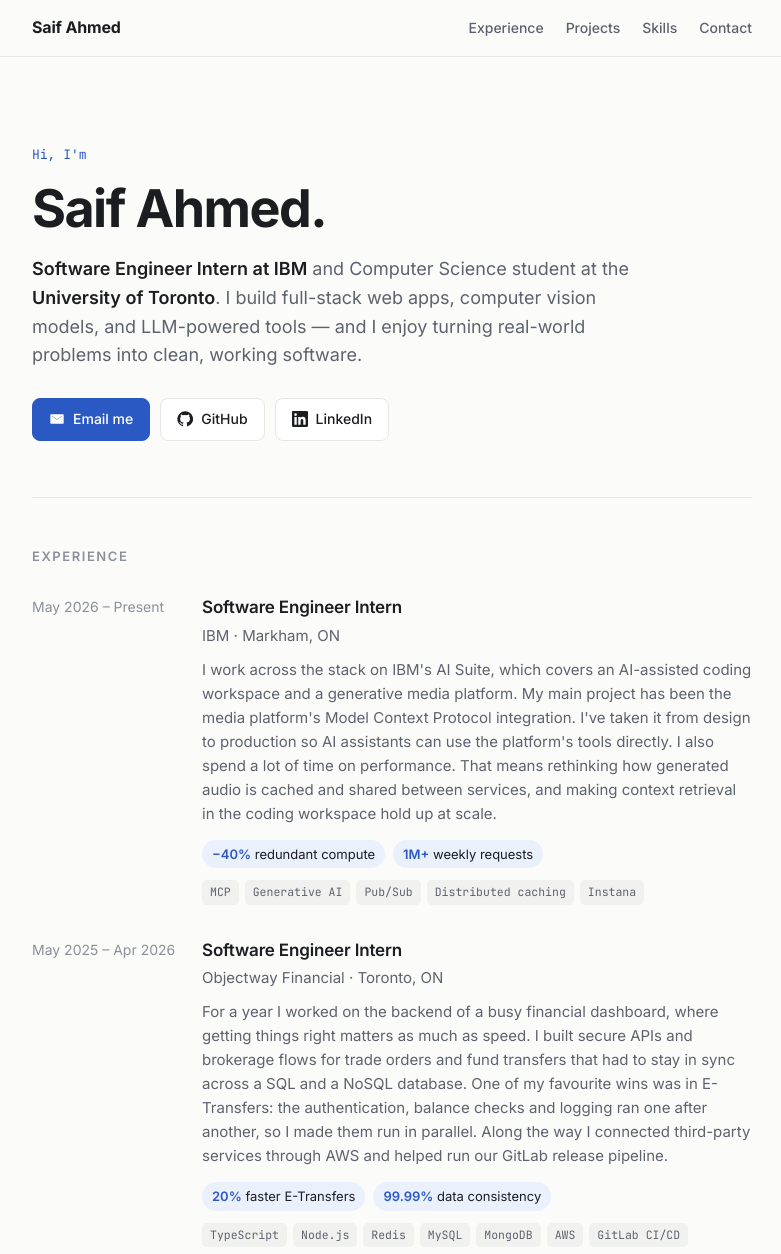
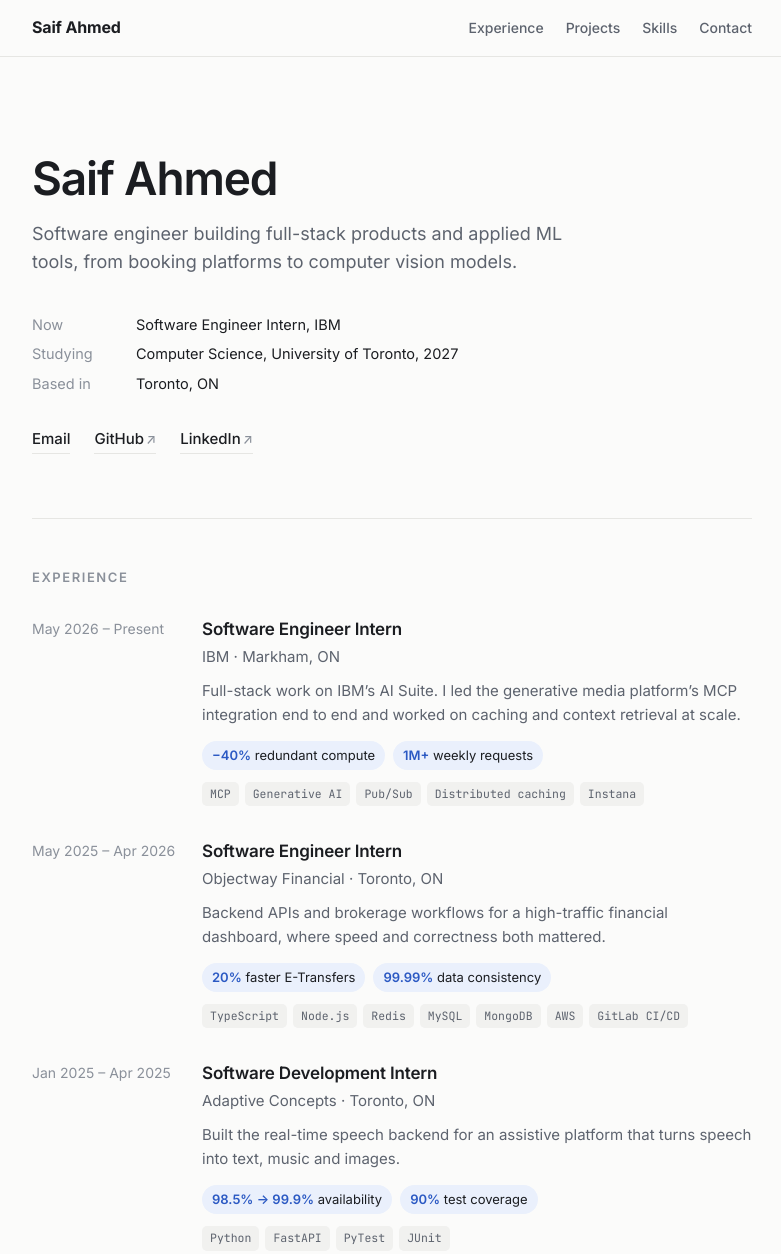
Before and after one commit to Saif-Ahh/Saif-Ahh.github.io, a plain HTML site: page index.html in a window 1280 px wide. Shown: the top 1254 px of the page, without its empty margins (248-1029 px from the left). Drawn offline with Linux system fonts and the light colour scheme.

Commit message:
Simplify hero and shorten experience descriptions

```diff
--- a/index.html
+++ b/index.html
@@ -62,14 +62,23 @@
   nav ul a:hover { color: var(--text); text-decoration: none; }
 
   /* Hero */
-  header.hero { padding: 88px 0 56px; }
-  .eyebrow {
-    font-family: "JetBrains Mono", ui-monospace, monospace;
-    font-size: 13px; color: var(--accent); margin-bottom: 14px;
+  header.hero { padding: 96px 0 64px; }
+  h1 { font-size: clamp(34px, 6vw, 46px); line-height: 1.1; letter-spacing: -0.025em; font-weight: 600; }
+  .lead { margin-top: 16px; font-size: 18px; color: var(--muted); max-width: 540px; }
+  .facts {
+    display: grid; grid-template-columns: 88px 1fr; gap: 6px 16px;
+    margin-top: 36px; font-size: 14.5px;
   }
-  h1 { font-size: clamp(36px, 7vw, 52px); line-height: 1.1; letter-spacing: -0.03em; font-weight: 700; }
-  .lead { margin-top: 18px; font-size: 18px; color: var(--muted); max-width: 600px; }
-  .lead strong { color: var(--text); font-weight: 600; }
+  .facts dt { color: var(--faint); }
+  .facts dd { color: var(--text); }
+  .textlinks { display: flex; flex-wrap: wrap; gap: 8px 24px; margin-top: 32px; font-size: 15px; }
+  .textlinks a {
+    color: var(--text); font-weight: 500;
+    border-bottom: 1px solid var(--line); padding-bottom: 2px;
+    transition: border-color .15s, color .15s;
+  }
+  .textlinks a:hover { text-decoration: none; color: var(--accent); border-color: var(--accent); }
+  .textlinks .arr { color: var(--faint); font-size: 13px; margin-left: 2px; }
   .links { display: flex; flex-wrap: wrap; gap: 10px; margin-top: 28px; }
   .btn {
     display: inline-flex; align-items: center; gap: 8px;
@@ -177,26 +186,20 @@
 
 <main class="wrap" id="top">
   <header class="hero">
-    <div class="eyebrow">Hi, I'm</div>
-    <h1>Saif Ahmed.</h1>
+    <h1>Saif Ahmed</h1>
     <p class="lead">
-      <strong>Software Engineer Intern at IBM</strong> and Computer Science student at the
-      <strong>University of Toronto</strong>. I build full-stack web apps, computer vision models,
-      and LLM-powered tools — and I enjoy turning real-world problems into clean, working software.
+      Software engineer building full-stack products and applied ML tools,
+      from booking platforms to computer vision models.
     </p>
-    <div class="links">
-      <a class="btn primary" href="mailto:saif.ahmed0263@gmail.com">
-        <svg viewBox="0 0 24 24" aria-hidden="true"><path d="M3 5h18a1 1 0 0 1 1 1v12a1 1 0 0 1-1 1H3a1 1 0 0 1-1-1V6a1 1 0 0 1 1-1Zm9 7.2L4.3 7H4v.6l8 5.4 8-5.4V7h-.3L12 12.2Z"/></svg>
-        Email me
-      </a>
-      <a class="btn" href="https://github.com/Saif-Ahh" target="_blank" rel="noopener">
-        <svg viewBox="0 0 24 24" aria-hidden="true"><path d="M12 .5a11.5 11.5 0 0 0-3.64 22.41c.58.1.79-.25.79-.56v-2c-3.2.7-3.87-1.37-3.87-1.37-.53-1.33-1.28-1.69-1.28-1.69-1.05-.71.08-.7.08-.7 1.16.08 1.77 1.19 1.77 1.19 1.03 1.77 2.7 1.26 3.36.96.1-.75.4-1.26.73-1.55-2.55-.29-5.24-1.28-5.24-5.68 0-1.26.45-2.28 1.19-3.09-.12-.29-.52-1.46.11-3.05 0 0 .97-.31 3.17 1.18a11 11 0 0 1 5.78 0c2.2-1.49 3.17-1.18 3.17-1.18.63 1.59.23 2.76.11 3.05.74.81 1.19 1.83 1.19 3.09 0 4.41-2.69 5.38-5.25 5.67.41.36.78 1.06.78 2.14v3.17c0 .31.21.67.8.56A11.5 11.5 0 0 0 12 .5Z"/></svg>
-        GitHub
-      </a>
-      <a class="btn" href="https://www.linkedin.com/in/saif-ahmed-427813210/" target="_blank" rel="noopener">
-        <svg viewBox="0 0 24 24" aria-hidden="true"><path d="M20.45 20.45h-3.56v-5.57c0-1.33-.02-3.04-1.85-3.04-1.85 0-2.14 1.45-2.14 2.94v5.67H9.35V9h3.41v1.56h.05c.48-.9 1.64-1.85 3.37-1.85 3.6 0 4.27 2.37 4.27 5.46v6.28ZM5.34 7.43a2.06 2.06 0 1 1 0-4.13 2.06 2.06 0 0 1 0 4.13ZM7.12 20.45H3.56V9h3.56v11.45ZM22.22 0H1.77C.79 0 0 .77 0 1.73v20.54C0 23.23.79 24 1.77 24h20.45c.98 0 1.78-.77 1.78-1.73V1.73C24 .77 23.2 0 22.22 0Z"/></svg>
-        LinkedIn
-      </a>
+    <dl class="facts">
+      <dt>Now</dt><dd>Software Engineer Intern, IBM</dd>
+      <dt>Studying</dt><dd>Computer Science, University of Toronto, 2027</dd>
+      <dt>Based in</dt><dd>Toronto, ON</dd>
+    </dl>
+    <div class="textlinks">
+      <a href="mailto:saif.ahmed0263@gmail.com">Email</a>
+      <a href="https://github.com/Saif-Ahh" target="_blank" rel="noopener">GitHub<span class="arr">↗</span></a>
+      <a href="https://www.linkedin.com/in/saif-ahmed-427813210/" target="_blank" rel="noopener">LinkedIn<span class="arr">↗</span></a>
     </div>
   </header>
 
@@ -208,13 +211,7 @@
       <div>
         <h3>Software Engineer Intern</h3>
         <div class="org">IBM · Markham, ON</div>
-        <p class="summary">
-          I work across the stack on IBM's AI Suite, which covers an AI-assisted coding workspace and a
-          generative media platform. My main project has been the media platform's Model Context Protocol
-          integration. I've taken it from design to production so AI assistants can use the platform's tools
-          directly. I also spend a lot of time on performance. That means rethinking how generated audio is
-          cached and shared between services, and making context retrieval in the coding workspace hold up at scale.
-        </p>
+        <p class="summary">Full-stack work on IBM&rsquo;s AI Suite. I led the generative media platform&rsquo;s MCP integration end to end and worked on caching and context retrieval at scale.</p>
         <div class="metrics">
           <span class="metric"><b>−40%</b> redundant compute</span>
           <span class="metric"><b>1M+</b> weekly requests</span>
@@ -228,13 +225,7 @@
       <div>
         <h3>Software Engineer Intern</h3>
         <div class="org">Objectway Financial · Toronto, ON</div>
-        <p class="summary">
-          For a year I worked on the backend of a busy financial dashboard, where getting things right matters
-          as much as speed. I built secure APIs and brokerage flows for trade orders and fund transfers that had
-          to stay in sync across a SQL and a NoSQL database. One of my favourite wins was in E-Transfers: the
-          authentication, balance checks and logging ran one after another, so I made them run in parallel.
-          Along the way I connected third-party services through AWS and helped run our GitLab release pipeline.
-        </p>
+        <p class="summary">Backend APIs and brokerage workflows for a high-traffic financial dashboard, where speed and correctness both mattered.</p>
         <div class="metrics">
           <span class="metric"><b>20%</b> faster E-Transfers</span>
           <span class="metric"><b>99.99%</b> data consistency</span>
@@ -248,12 +239,7 @@
       <div>
         <h3>Software Development Intern</h3>
         <div class="org">Adaptive Concepts · Toronto, ON</div>
-        <p class="summary">
-          I helped build an assistive communication platform that turns a person's speech into text, music and
-          images. I worked on the real-time side: capturing speech as it happens and generating text from it
-          in a FastAPI backend. I also made the service more resilient by adding load balancing, and wrote the
-          unit and integration tests that got us past our coverage bar.
-        </p>
+        <p class="summary">Built the real-time speech backend for an assistive platform that turns speech into text, music and images.</p>
         <div class="metrics">
           <span class="metric"><b>98.5% → 99.9%</b> availability</span>
           <span class="metric"><b>90%</b> test coverage</span>
@@ -353,11 +339,11 @@
 
   <section id="contact" class="contact">
     <h2>Contact</h2>
-    <p>I'm always open to new opportunities or just a friendly chat. The best way to reach me is by email.</p>
-    <div class="links" style="margin-top:0">
-      <a class="btn primary" href="mailto:saif.ahmed0263@gmail.com">saif.ahmed0263@gmail.com</a>
-      <a class="btn" href="https://www.linkedin.com/in/saif-ahmed-427813210/" target="_blank" rel="noopener">LinkedIn</a>
-      <a class="btn" href="https://github.com/Saif-Ahh" target="_blank" rel="noopener">GitHub</a>
+    <p>Open to new opportunities. Email is the best way to reach me.</p>
+    <div class="textlinks" style="margin-top:0">
+      <a href="mailto:saif.ahmed0263@gmail.com">saif.ahmed0263@gmail.com</a>
+      <a href="https://www.linkedin.com/in/saif-ahmed-427813210/" target="_blank" rel="noopener">LinkedIn<span class="arr">↗</span></a>
+      <a href="https://github.com/Saif-Ahh" target="_blank" rel="noopener">GitHub<span class="arr">↗</span></a>
     </div>
   </section>
 </main>
```
